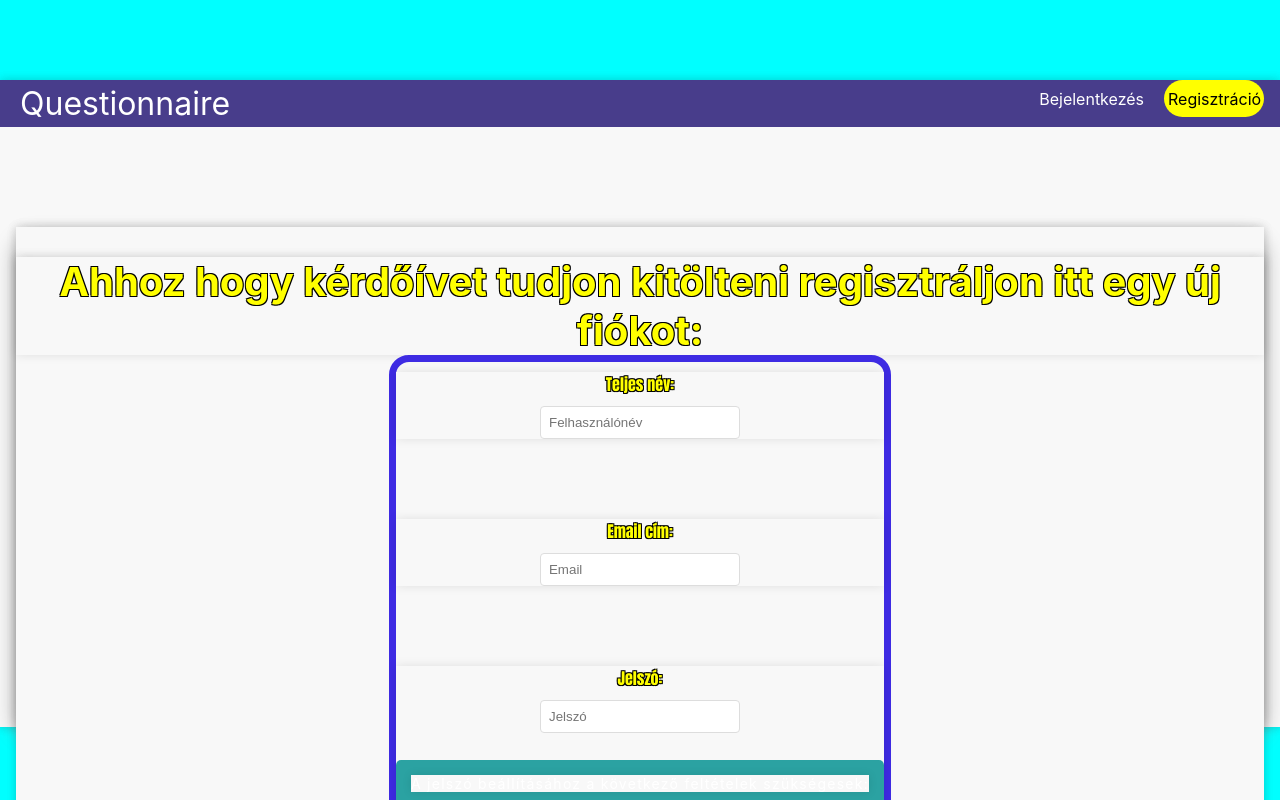
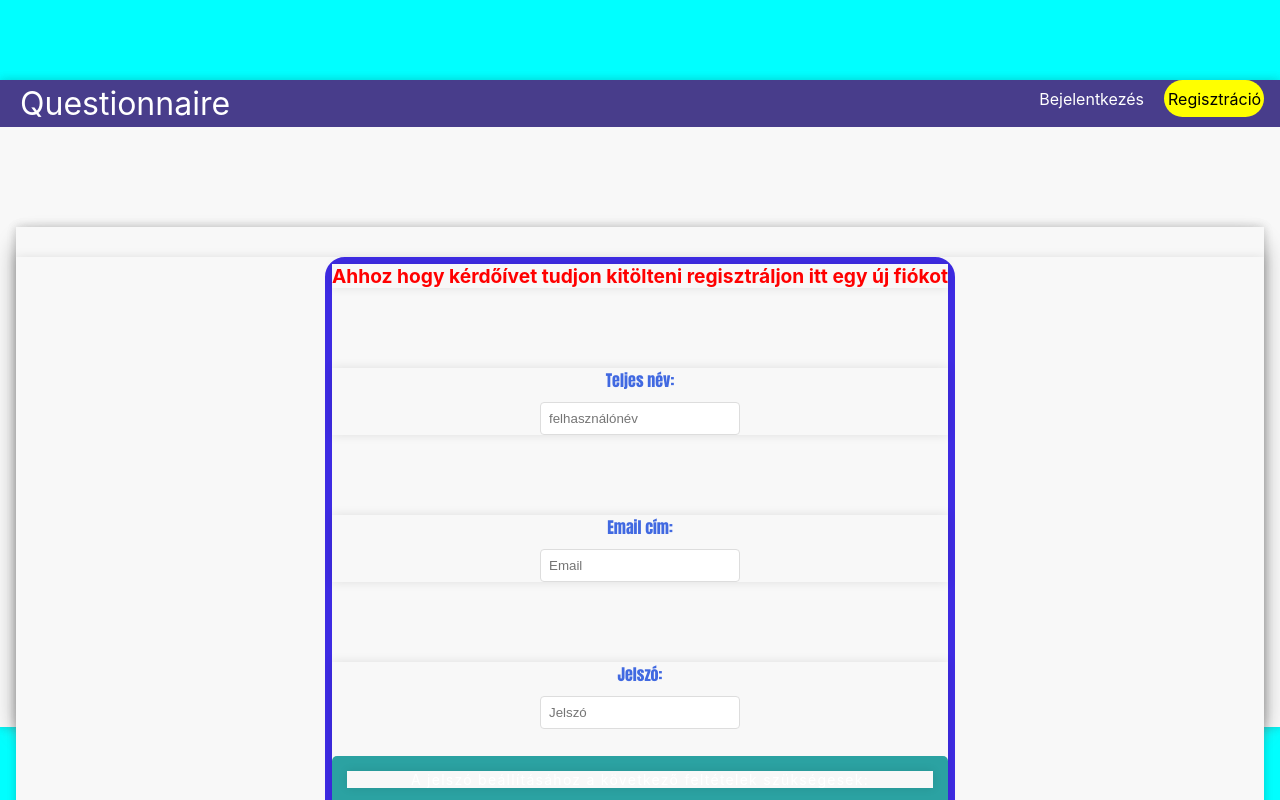
Before and after one commit to JaniITmer/Nagy-Projektmunka, a React (Create React App) app in the folder questionnaire/frontend/: page /register in a window 1280 px wide. Shown: the top 800 px of the page. Built offline with nearby package versions, Linux system fonts and the light colour scheme; some icons are missing.

Commit message:
Revert "Merge branch 'main' of https://github.com/JaniITmer/Nagy-Projektmunka"
This reverts commit 9074933400ad05176cd8b9c0b34e9e7b8997cd3e, reversing
changes made to e9eb1eb02020557da7663fc1183c6125bd6bf50e.

```diff
--- a/questionnaire/frontend/src/pages/Register.js
+++ b/questionnaire/frontend/src/pages/Register.js
@@ -86,12 +86,11 @@ export default function Register() {
         <div className='register-page'>
             <div>
                 <div className='header'>
-                <div className='cim'>Ahhoz hogy kérdőívet tudjon kitölteni regisztráljon itt egy új fiókot:</div>
                     <form className="form-body red-rounded-border" action="" onSubmit={handleSubmit}>
-
+                        <div className='cim'>Ahhoz hogy kérdőívet tudjon kitölteni regisztráljon itt egy új fiókot</div>
                         <div className="username">
                             <label className="form__label" htmlFor="username">Teljes név: </label>
-                            <input  type="text" id="username"  className="form__input" placeholder="Felhasználónév"
+                            <input  type="text" id="username"  className="form__input" placeholder="felhasználónév"
                             name="username" onChange={handleInput}/>
                         </div>
                         <div className="email">
@@ -178,7 +177,7 @@ export default function Register() {
         </main>
                         </div>
                         <div className="confirm-password">
-                            <label className="form__label" htmlFor="confirmPassword">Jelszó megerősítése: </label>
+                            <label className="form__label" htmlFor="confirmPassword">Jelszó megerősítése </label>
                             <input className="form__input" type="password" id="confirmPassword" placeholder="Jelszó megerősítése"
                             name="password" onChange={handleInput}/>
                         </div>
--- a/questionnaire/frontend/src/pages/styles/Register.css
+++ b/questionnaire/frontend/src/pages/styles/Register.css
@@ -18,16 +18,17 @@
 
 .form__label{
     margin-top: 10px;
-    color:yellow;
+    color:royalblue;
     font-family: Impact, Haettenschweiler, 'Arial Narrow Bold', sans-serif;
-    text-shadow: -1px -1px 0 #000, 1px -1px 0 #000, -1px 1px 0 #000, 1px 1px 0 #000;
 }
 
 .form__input{
    width: 200px;
 }
 
-
+.cim{
+    color: blue;
+}
 .red-rounded-border {
     border: 1px solid #3e2be3;
     border-radius: 20px;
@@ -37,17 +38,13 @@
 
 
 .cim{
-    color:yellow;
+    color: red;
     font-weight: bold;
     font-size: larger;
-    font-size: 40px;
-
-    text-shadow: -1px -1px 0 #000, 1px -1px 0 #000, -1px 1px 0 #000, 1px 1px 0 #000;
 }
 
 
 .register-page{
-    cursor:crosshair;
     display: flex;
     flex-direction: column;
     background:cadetblue;
```
